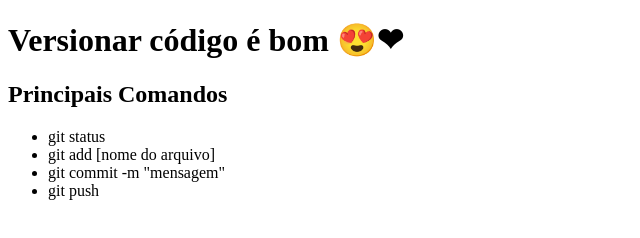
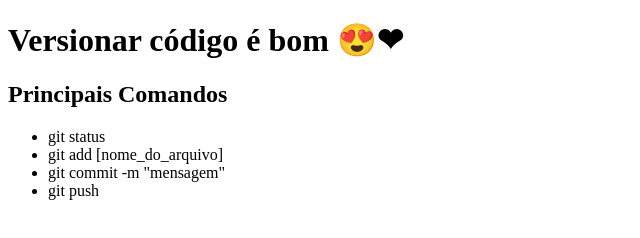
Before and after one commit to aulaux/frontend, a plain HTML site: page index.html in a window 1280 px wide. Shown: the full height of the page, 0-640 px from the left. Drawn offline with Linux system fonts and the light colour scheme.

Commit message:
Mensagem do commitf

```diff
--- a/index.html
+++ b/index.html
@@ -10,7 +10,7 @@
     <h2>Principais Comandos</h2>
     <ul>
         <li>git status</li>
-        <li>git add [nome do arquivo]</li>
+        <li>git add [nome_do_arquivo]</li>
         <li>git commit -m "mensagem"</li>
         <li>git push</li>
     </ul>
```
